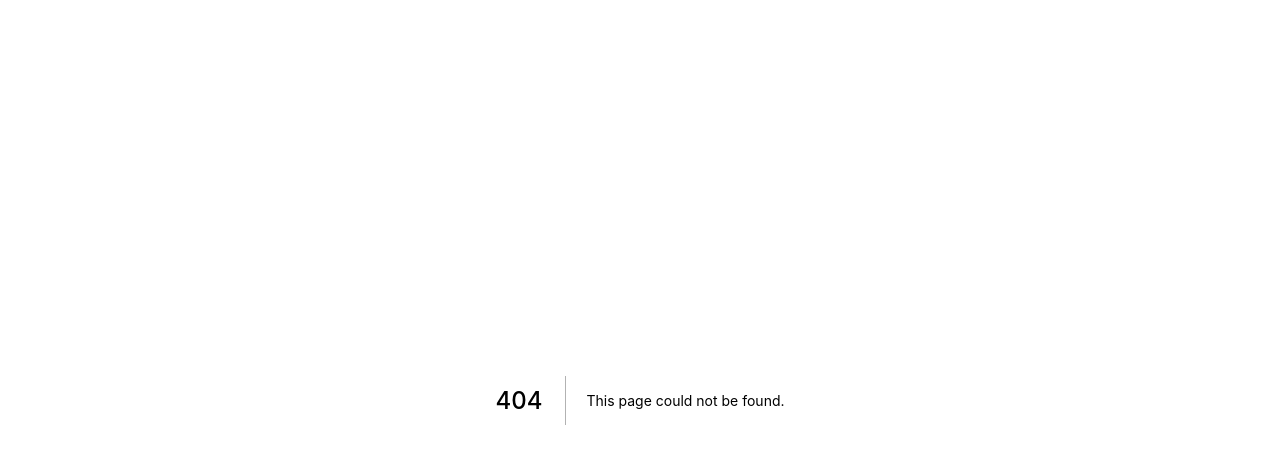
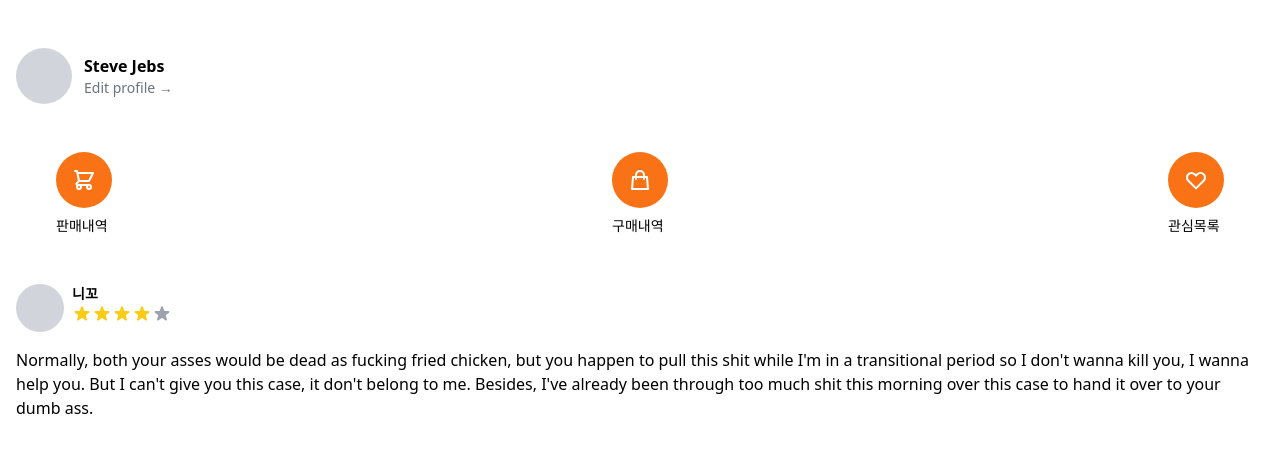
Before and after one commit to GEON1999/carrot-market, a Next.js app: page /profile in a window 1280 px wide. Before the commit this address had no page. Shown: the top 452 px of the page. Built offline with nearby package versions, Linux system fonts and the light colour scheme.

Commit message:
HTML&CSS: profile

```diff
--- /dev/null
+++ b/pages/profile.tsx
@@ -0,0 +1,141 @@
+import type { NextPage } from "next";
+
+const Profile: NextPage = () => {
+  return (
+    <div className="py-12 px-4">
+      <div className="flex items-center space-x-3">
+        <div className="rounded-full bg-gray-300 p-7" />
+        <div className="flex flex-col">
+          <span className="font-semibold">Steve Jebs</span>
+          <span className="text-sm text-gray-500">Edit profile &rarr;</span>
+        </div>
+      </div>
+      <div className="flex justify-between px-10 my-12">
+        <div className="text-sm">
+          <div className="w-14 h-14 rounded-full bg-orange-500 flex justify-center items-center text-white mb-2 hover:bg-orange-600">
+            <svg
+              className="w-6 h-6"
+              fill="none"
+              stroke="currentColor"
+              viewBox="0 0 24 24"
+              xmlns="http://www.w3.org/2000/svg"
+            >
+              <path
+                strokeLinecap="round"
+                strokeLinejoin="round"
+                strokeWidth="2"
+                d="M3 3h2l.4 2M7 13h10l4-8H5.4M7 13L5.4 5M7 13l-2.293 2.293c-.63.63-.184 1.707.707 1.707H17m0 0a2 2 0 100 4 2 2 0 000-4zm-8 2a2 2 0 11-4 0 2 2 0 014 0z"
+              ></path>
+            </svg>
+          </div>
+          <span>판매내역</span>
+        </div>
+        <div className="flex flex-col justify-center text-sm">
+          <div className="w-14 h-14 rounded-full bg-orange-500 flex justify-center items-center text-white mb-2 hover:bg-orange-600">
+            <svg
+              className="w-6 h-6"
+              fill="none"
+              stroke="currentColor"
+              viewBox="0 0 24 24"
+              xmlns="http://www.w3.org/2000/svg"
+            >
+              <path
+                strokeLinecap="round"
+                strokeLinejoin="round"
+                strokeWidth="2"
+                d="M16 11V7a4 4 0 00-8 0v4M5 9h14l1 12H4L5 9z"
+              ></path>
+            </svg>
+          </div>
+          <span>구매내역</span>
+        </div>
+        <div className="flex flex-col justify-center text-sm">
+          <div className="w-14 h-14 rounded-full bg-orange-500 flex justify-center items-center text-white mb-2 hover:bg-orange-600">
+            <svg
+              className="w-6 h-6"
+              fill="none"
+              stroke="currentColor"
+              viewBox="0 0 24 24"
+              xmlns="http://www.w3.org/2000/svg"
+            >
+              <path
+                strokeLinecap="round"
+                strokeLinejoin="round"
+                strokeWidth="2"
+                d="M4.318 6.318a4.5 4.5 0 000 6.364L12 20.364l7.682-7.682a4.5 4.5 0 00-6.364-6.364L12 7.636l-1.318-1.318a4.5 4.5 0 00-6.364 0z"
+              ></path>
+            </svg>
+          </div>
+          <span>관심목록</span>
+        </div>
+      </div>
+      <div>
+        <div className="flex items-start space-x-2 mb-4">
+          <div className="rounded-full bg-gray-300 p-6" />
+          <div className="flex flex-col">
+            <h4 className="font-semibold text-sm">니꼬</h4>
+            <div className="flex">
+              <svg
+                className="text-yellow-400 h-5 w-5"
+                xmlns="http://www.w3.org/2000/svg"
+                viewBox="0 0 20 20"
+                fill="currentColor"
+                aria-hidden="true"
+              >
+                <path d="M9.049 2.927c.3-.921 1.603-.921 1.902 0l1.07 3.292a1 1 0 00.95.69h3.462c.969 0 1.371 1.24.588 1.81l-2.8 2.034a1 1 0 00-.364 1.118l1.07 3.292c.3.921-.755 1.688-1.54 1.118l-2.8-2.034a1 1 0 00-1.175 0l-2.8 2.034c-.784.57-1.838-.197-1.539-1.118l1.07-3.292a1 1 0 00-.364-1.118L2.98 8.72c-.783-.57-.38-1.81.588-1.81h3.461a1 1 0 00.951-.69l1.07-3.292z" />
+              </svg>
+              <svg
+                className="text-yellow-400 h-5 w-5"
+                xmlns="http://www.w3.org/2000/svg"
+                viewBox="0 0 20 20"
+                fill="currentColor"
+                aria-hidden="true"
+              >
+                <path d="M9.049 2.927c.3-.921 1.603-.921 1.902 0l1.07 3.292a1 1 0 00.95.69h3.462c.969 0 1.371 1.24.588 1.81l-2.8 2.034a1 1 0 00-.364 1.118l1.07 3.292c.3.921-.755 1.688-1.54 1.118l-2.8-2.034a1 1 0 00-1.175 0l-2.8 2.034c-.784.57-1.838-.197-1.539-1.118l1.07-3.292a1 1 0 00-.364-1.118L2.98 8.72c-.783-.57-.38-1.81.588-1.81h3.461a1 1 0 00.951-.69l1.07-3.292z" />
+              </svg>
+              <svg
+                className="text-yellow-400 h-5 w-5"
+                xmlns="http://www.w3.org/2000/svg"
+                viewBox="0 0 20 20"
+                fill="currentColor"
+                aria-hidden="true"
+              >
+                <path d="M9.049 2.927c.3-.921 1.603-.921 1.902 0l1.07 3.292a1 1 0 00.95.69h3.462c.969 0 1.371 1.24.588 1.81l-2.8 2.034a1 1 0 00-.364 1.118l1.07 3.292c.3.921-.755 1.688-1.54 1.118l-2.8-2.034a1 1 0 00-1.175 0l-2.8 2.034c-.784.57-1.838-.197-1.539-1.118l1.07-3.292a1 1 0 00-.364-1.118L2.98 8.72c-.783-.57-.38-1.81.588-1.81h3.461a1 1 0 00.951-.69l1.07-3.292z" />
+              </svg>
+              <svg
+                className="text-yellow-400 h-5 w-5"
+                xmlns="http://www.w3.org/2000/svg"
+                viewBox="0 0 20 20"
+                fill="currentColor"
+                aria-hidden="true"
+              >
+                <path d="M9.049 2.927c.3-.921 1.603-.921 1.902 0l1.07 3.292a1 1 0 00.95.69h3.462c.969 0 1.371 1.24.588 1.81l-2.8 2.034a1 1 0 00-.364 1.118l1.07 3.292c.3.921-.755 1.688-1.54 1.118l-2.8-2.034a1 1 0 00-1.175 0l-2.8 2.034c-.784.57-1.838-.197-1.539-1.118l1.07-3.292a1 1 0 00-.364-1.118L2.98 8.72c-.783-.57-.38-1.81.588-1.81h3.461a1 1 0 00.951-.69l1.07-3.292z" />
+              </svg>
+              <svg
+                className="text-gray-400 h-5 w-5"
+                xmlns="http://www.w3.org/2000/svg"
+                viewBox="0 0 20 20"
+                fill="currentColor"
+                aria-hidden="true"
+              >
+                <path d="M9.049 2.927c.3-.921 1.603-.921 1.902 0l1.07 3.292a1 1 0 00.95.69h3.462c.969 0 1.371 1.24.588 1.81l-2.8 2.034a1 1 0 00-.364 1.118l1.07 3.292c.3.921-.755 1.688-1.54 1.118l-2.8-2.034a1 1 0 00-1.175 0l-2.8 2.034c-.784.57-1.838-.197-1.539-1.118l1.07-3.292a1 1 0 00-.364-1.118L2.98 8.72c-.783-.57-.38-1.81.588-1.81h3.461a1 1 0 00.951-.69l1.07-3.292z" />
+              </svg>
+            </div>
+          </div>
+        </div>
+        <div>
+          <p>
+            Normally, both your asses would be dead as fucking fried chicken,
+            but you happen to pull this shit while I&apos;m in a transitional
+            period so I don&apos;t wanna kill you, I wanna help you. But I
+            can&apos;t give you this case, it don&apos;t belong to me. Besides,
+            I&apos;ve already been through too much shit this morning over this
+            case to hand it over to your dumb ass.
+          </p>
+        </div>
+      </div>
+    </div>
+  );
+};
+
+export default Profile;
```
